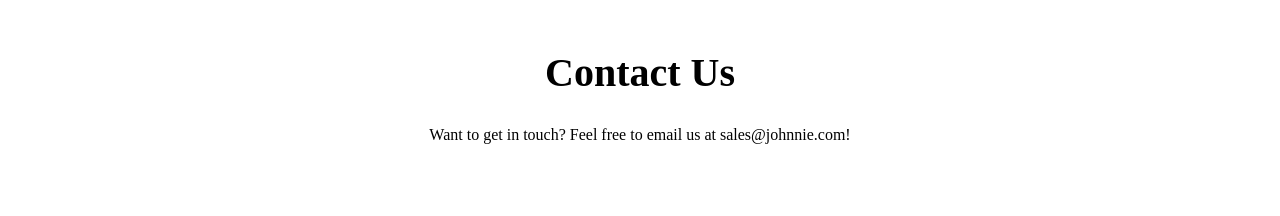
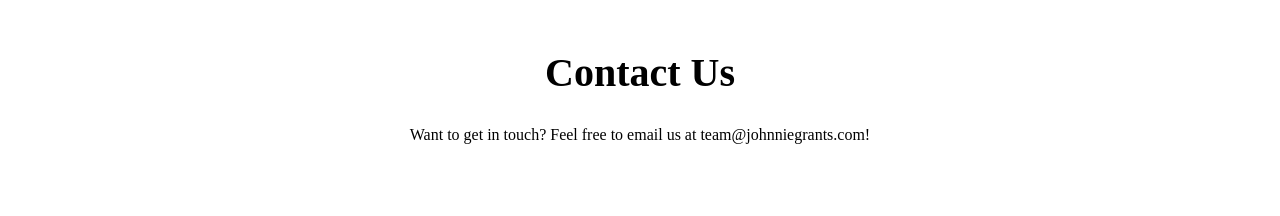
Before and after one commit to laplaces42/johnnie, a React (Create React App) app in the folder frontend/: page /about in a window 1280 px wide. Shown: the part 2664-2880 px from the top of the page. Built offline with nearby package versions, Linux system fonts and the light colour scheme.

Commit message:
minor formatting

```diff
--- a/frontend/src/pages/AboutPage.jsx
+++ b/frontend/src/pages/AboutPage.jsx
@@ -180,7 +180,7 @@ export function AboutPage() {
       >
         <h2>Contact Us</h2>
         <p>
-          Want to get in touch? Feel free to email us at sales@johnnie.com!
+          Want to get in touch? Feel free to email us at team@johnniegrants.com!
         </p>
       </motion.div>
     </div>
--- a/frontend/src/pages/FAQBar.jsx
+++ b/frontend/src/pages/FAQBar.jsx
@@ -37,7 +37,7 @@ export function FAQBar() {
         ))}
       </div>
       <p>
-            Question didn't get answered? Feel free to contact us at sales@johnniegrants.com!
+            Question didn't get answered? Feel free to contact us at team@johnniegrants.com!
         </p>
     </div>
   );
--- a/frontend/src/pages/PricingAndFAQPage.jsx
+++ b/frontend/src/pages/PricingAndFAQPage.jsx
@@ -17,6 +17,7 @@ export function PricingAndFAQPage() {
                         title="Typeform"
                     ></iframe>
                 </div>
+                <h4> 2</h4>
             </div>
       </div>
       <FAQBar />
--- a/frontend/src/stylesheets/FAQBar.css
+++ b/frontend/src/stylesheets/FAQBar.css
@@ -2,6 +2,7 @@
     max-width: 900px;
     margin: 60px auto;
     text-align: center;
+    margin-top: 50px;
   }
 
   .faq-bar h1 {
--- a/frontend/src/stylesheets/PricingAndFAQPage.css
+++ b/frontend/src/stylesheets/PricingAndFAQPage.css
@@ -12,6 +12,7 @@
     box-shadow: 0 4px 8px rgba(0, 0, 0, 0.2); /* Add a subtle shadow */
     overflow: hidden; /* Ensures iframe content stays within bounds */
     background-color: #f9f9f9; /* Optional background color */
+    margin-bottom: 80px;
 }
 
 /* Style the iframe */
```
